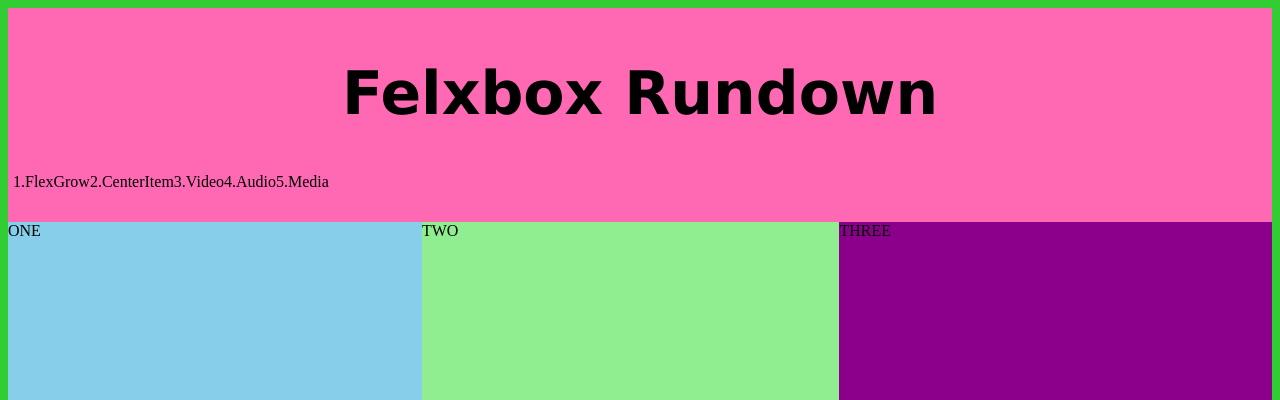
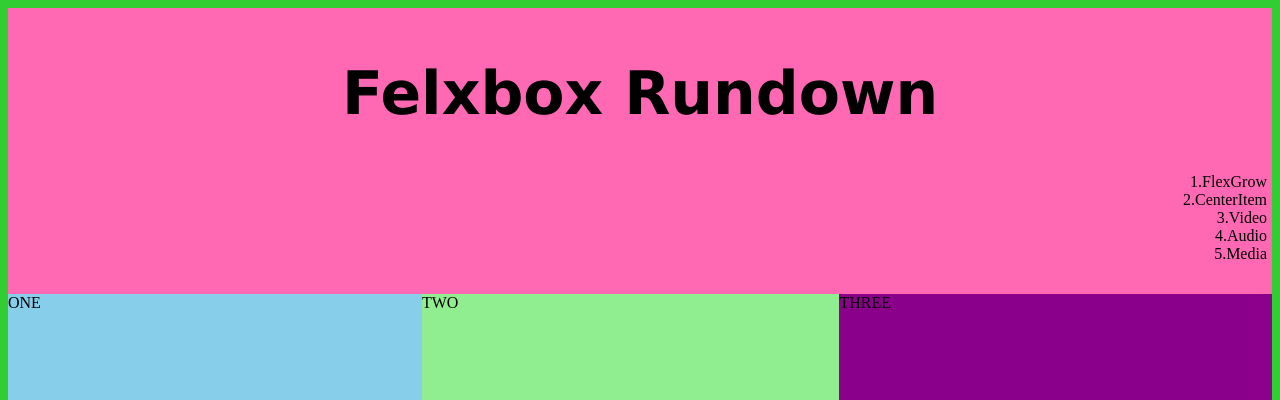
Before and after one commit to Liso16/flexbox-rundown-, a plain HTML site: page worksheet4/index.html in a window 1280 px wide. Shown: the top 400 px of the page. Drawn offline with Linux system fonts and the light colour scheme.

Commit message:
Update styles.css

```diff
--- a/worksheet4/styles.css
+++ b/worksheet4/styles.css
@@ -100,4 +100,6 @@ padding: 5px;
 .container-navigation {
     display: flex;
     flex-wrap: wrap;
+    flex-direction: column;
+    align-items: flex-end;
 }
```
